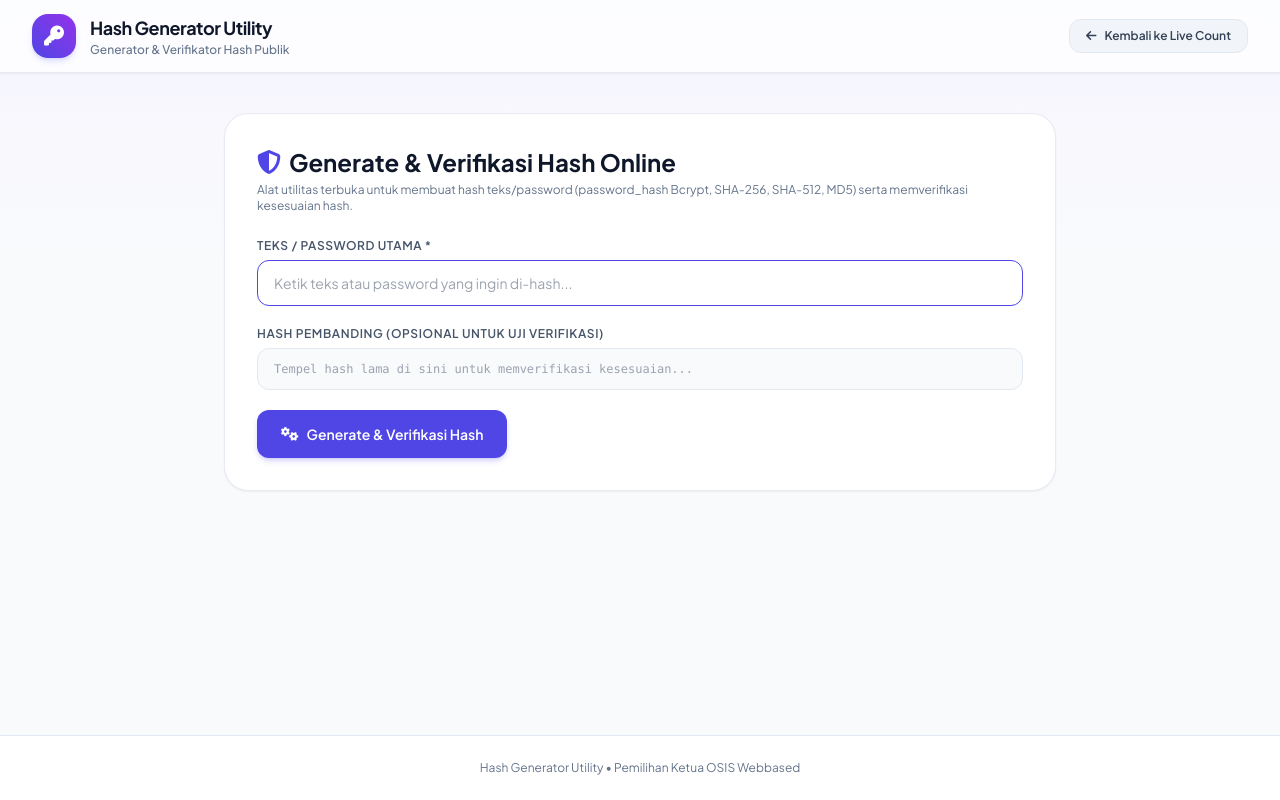
After one commit to mughie77/pilketos, a PHP site: page /hash_generator.php in a window 1280 px wide. The commit adds this page. Run offline with PHP 8.4, Linux system fonts and the light colour scheme; some libraries are stand-ins or nearby versions.

Commit message:
feat: move hash generator to public standalone page
- Created root-level public hash_generator.php accessible without login
- Supported password_hash(), SHA-256, SHA-512, MD5, and hash verification
- Added navigation link in header of index.php Live Count page

Co-authored-by: mughie77 <215782921+mughie77@users.noreply.github.com>

```diff
--- /dev/null
+++ b/hash_generator.php
@@ -0,0 +1,142 @@
+<?php
+require_once __DIR__ . '/config.php';
+
+$inputText = $_POST['input_text'] ?? '';
+$verifyHash = $_POST['verify_hash'] ?? '';
+$verifyResult = null;
+
+$hashes = [];
+if ($_SERVER['REQUEST_METHOD'] === 'POST' && !empty($inputText)) {
+    $hashes = [
+        'PHP password_hash() (Bcrypt / Default)' => password_hash($inputText, PASSWORD_DEFAULT),
+        'SHA-256' => hash('sha256', $inputText),
+        'SHA-512' => hash('sha512', $inputText),
+        'MD5'     => md5($inputText),
+    ];
+
+    if (!empty($verifyHash)) {
+        if (password_verify($inputText, $verifyHash)) {
+            $verifyResult = [
+                'status' => 'match',
+                'message' => 'Teks cocok dengan hash (menggunakan password_verify)!'
+            ];
+        } elseif (hash('sha256', $inputText) === strtolower($verifyHash) || hash('sha512', $inputText) === strtolower($verifyHash) || md5($inputText) === strtolower($verifyHash)) {
+            $verifyResult = [
+                'status' => 'match',
+                'message' => 'Teks cocok dengan hash (menggunakan Perbandingan Hash Direct)!'
+            ];
+        } else {
+            $verifyResult = [
+                'status' => 'mismatch',
+                'message' => 'Teks TIDAK COCOK dengan hash yang dimasukkan.'
+            ];
+        }
+    }
+}
+?>
+<!DOCTYPE html>
+<html lang="id">
+<head>
+    <meta charset="UTF-8">
+    <meta name="viewport" content="width=device-width, initial-scale=1.0">
+    <title>Hash Generator - Pemilihan OSIS</title>
+    <script src="https://cdn.tailwindcss.com"></script>
+    <link href="https://cdnjs.cloudflare.com/ajax/libs/font-awesome/6.4.0/css/all.min.css" rel="stylesheet">
+    <link href="https://fonts.googleapis.com/css2?family=Plus+Jakarta+Sans:wght@300;400;500;600;700&display=swap" rel="stylesheet">
+    <style>
+        body { font-family: 'Plus Jakarta Sans', sans-serif; }
+    </style>
+</head>
+<body class="bg-slate-50 text-slate-800 min-h-screen flex flex-col justify-between relative selection:bg-indigo-500 selection:text-white">
+
+    <!-- Subtle Background Accent Shapes -->
+    <div class="absolute top-0 left-1/2 -translate-x-1/2 w-full max-w-7xl h-64 bg-gradient-to-b from-indigo-50/80 via-purple-50/40 to-transparent pointer-events-none"></div>
+
+    <!-- Header Navigation -->
+    <header class="bg-white/80 backdrop-blur-xl border-b border-slate-200/80 sticky top-0 z-40 shadow-sm">
+        <div class="max-w-7xl mx-auto px-4 sm:px-6 lg:px-8 py-3.5 flex items-center justify-between">
+            <div class="flex items-center space-x-3.5">
+                <div class="w-11 h-11 bg-gradient-to-tr from-indigo-600 to-purple-600 rounded-2xl flex items-center justify-center shadow-md shadow-indigo-500/20">
+                    <i class="fa-solid fa-key text-xl text-white"></i>
+                </div>
+                <div>
+                    <span class="font-extrabold text-lg text-slate-900 tracking-tight">Hash Generator Utility</span>
+                    <p class="text-xs text-slate-500 font-medium">Generator & Verifikator Hash Publik</p>
+                </div>
+            </div>
+
+            <div class="flex items-center space-x-3">
+                <a href="index.php" class="px-4 py-2 bg-slate-100 hover:bg-slate-200 text-slate-700 font-semibold rounded-xl text-xs transition border border-slate-200 flex items-center space-x-2">
+                    <i class="fa-solid fa-arrow-left"></i>
+                    <span>Kembali ke Live Count</span>
+                </a>
+            </div>
+        </div>
+    </header>
+
+    <!-- Main Container -->
+    <main class="max-w-4xl w-full mx-auto px-4 sm:px-6 lg:px-8 py-10 flex-1 relative z-10">
+        <div class="bg-white border border-slate-200/80 rounded-3xl p-6 sm:p-8 shadow-sm space-y-6">
+            <div>
+                <h1 class="text-2xl font-bold text-slate-900 flex items-center space-x-2">
+                    <i class="fa-solid fa-shield-halved text-indigo-600"></i>
+                    <span>Generate & Verifikasi Hash Online</span>
+                </h1>
+                <p class="text-xs text-slate-500 mt-1">Alat utilitas terbuka untuk membuat hash teks/password (password_hash Bcrypt, SHA-256, SHA-512, MD5) serta memverifikasi kesesuaian hash.</p>
+            </div>
+
+            <form action="hash_generator.php" method="POST" class="space-y-5">
+                <div>
+                    <label class="block text-xs font-semibold uppercase tracking-wider text-slate-600 mb-1.5">Teks / Password Utama *</label>
+                    <input type="text" name="input_text" required value="<?= sanitize($inputText) ?>" autofocus
+                        class="w-full px-4 py-3 bg-slate-50 border border-slate-200 focus:border-indigo-600 focus:bg-white rounded-xl text-slate-900 text-sm outline-none transition" placeholder="Ketik teks atau password yang ingin di-hash...">
+                </div>
+
+                <div>
+                    <label class="block text-xs font-semibold uppercase tracking-wider text-slate-600 mb-1.5">Hash Pembanding (Opsional untuk Uji Verifikasi)</label>
+                    <input type="text" name="verify_hash" value="<?= sanitize($verifyHash) ?>"
+                        class="w-full px-4 py-3 bg-slate-50 border border-slate-200 focus:border-indigo-600 focus:bg-white rounded-xl text-slate-900 font-mono text-xs outline-none transition" placeholder="Tempel hash lama di sini untuk memverifikasi kesesuaian...">
+                </div>
+
+                <button type="submit" class="py-3.5 px-6 bg-indigo-600 hover:bg-indigo-700 text-white font-semibold rounded-xl shadow-md shadow-indigo-600/20 transition text-sm flex items-center space-x-2">
+                    <i class="fa-solid fa-gears"></i>
+                    <span>Generate & Verifikasi Hash</span>
+                </button>
+            </form>
+
+            <?php if ($verifyResult): ?>
+                <div class="p-4 rounded-xl border text-xs font-medium flex items-center space-x-2 <?= $verifyResult['status'] === 'match' ? 'bg-emerald-50 border-emerald-200 text-emerald-800' : 'bg-red-50 border-red-200 text-red-700' ?>">
+                    <i class="fa-solid <?= $verifyResult['status'] === 'match' ? 'fa-circle-check text-emerald-600' : 'fa-circle-xmark text-red-600' ?> text-lg"></i>
+                    <span><?= sanitize($verifyResult['message']) ?></span>
+                </div>
+            <?php endif; ?>
+
+            <?php if (!empty($hashes)): ?>
+                <div class="pt-6 border-t border-slate-100 space-y-4">
+                    <h2 class="text-base font-bold text-slate-900">Hasil Output Hash:</h2>
+
+                    <div class="space-y-3">
+                        <?php foreach ($hashes as $algo => $hashVal): ?>
+                            <div class="bg-slate-50 p-4 rounded-xl border border-slate-200 space-y-1">
+                                <div class="flex items-center justify-between">
+                                    <span class="text-xs font-bold text-indigo-600 uppercase tracking-wider"><?= $algo ?></span>
+                                    <button onclick="navigator.clipboard.writeText('<?= addslashes($hashVal) ?>'); alert('Hash berhasil disalin!');" class="text-2xs bg-white hover:bg-slate-100 text-slate-600 border border-slate-200 px-2.5 py-1 rounded-lg transition font-medium">
+                                        <i class="fa-solid fa-copy"></i> Salin
+                                    </button>
+                                </div>
+                                <p class="font-mono text-xs text-slate-800 break-all select-all font-semibold"><?= sanitize($hashVal) ?></p>
+                            </div>
+                        <?php endforeach; ?>
+                    </div>
+                </div>
+            <?php endif; ?>
+
+        </div>
+    </main>
+
+    <!-- Footer -->
+    <footer class="border-t border-slate-200 bg-white py-6 text-center text-xs text-slate-500">
+        Hash Generator Utility &bull; Pemilihan Ketua OSIS Webbased
+    </footer>
+</body>
+</html>
--- a/index.php
+++ b/index.php
@@ -39,6 +39,9 @@ require_once __DIR__ . '/config.php';
             </div>
 
             <div class="flex items-center space-x-3">
+                <a href="hash_generator.php" class="p-2.5 bg-slate-100 hover:bg-slate-200 text-slate-600 hover:text-slate-900 rounded-xl border border-slate-200 text-xs transition" title="Hash Generator">
+                    <i class="fa-solid fa-key text-sm"></i>
+                </a>
                 <a href="voter/login.php" class="px-4 py-2.5 bg-indigo-600 hover:bg-indigo-700 text-white font-semibold rounded-xl text-xs sm:text-sm shadow-md shadow-indigo-600/20 transition duration-200 transform hover:-translate-y-0.5 flex items-center space-x-2">
                     <i class="fa-solid fa-vote-yea"></i>
                     <span>Masuk Bilik Suara</span>
```
Also changed, not shown: admin/hash_generator.php (deleted, +0 -160 lines), 1 other file.
